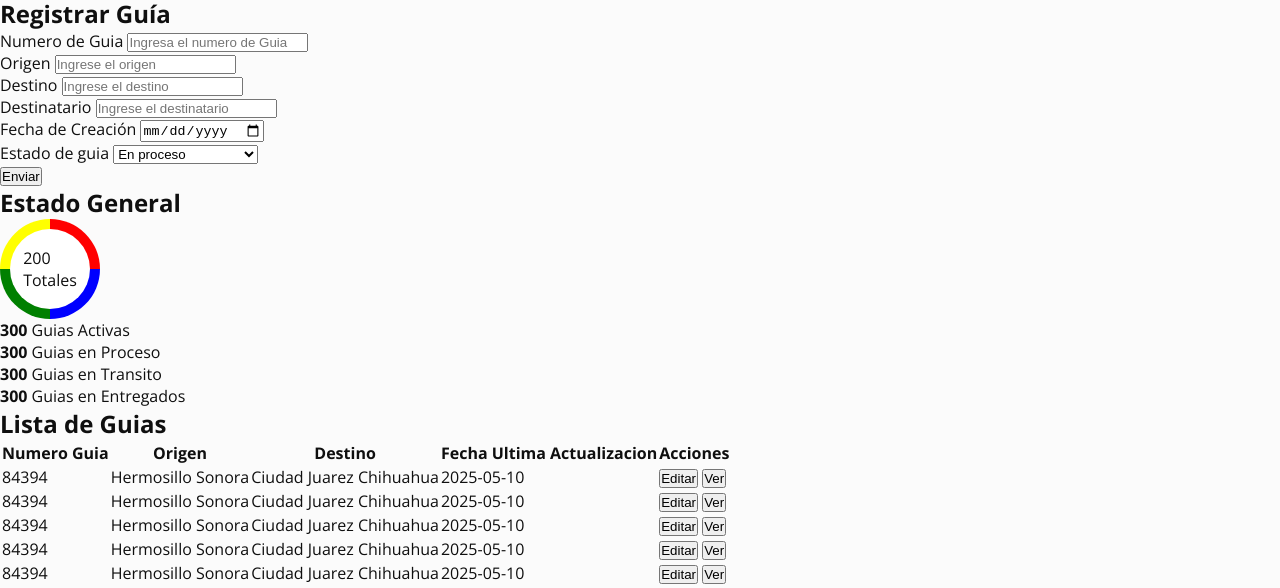
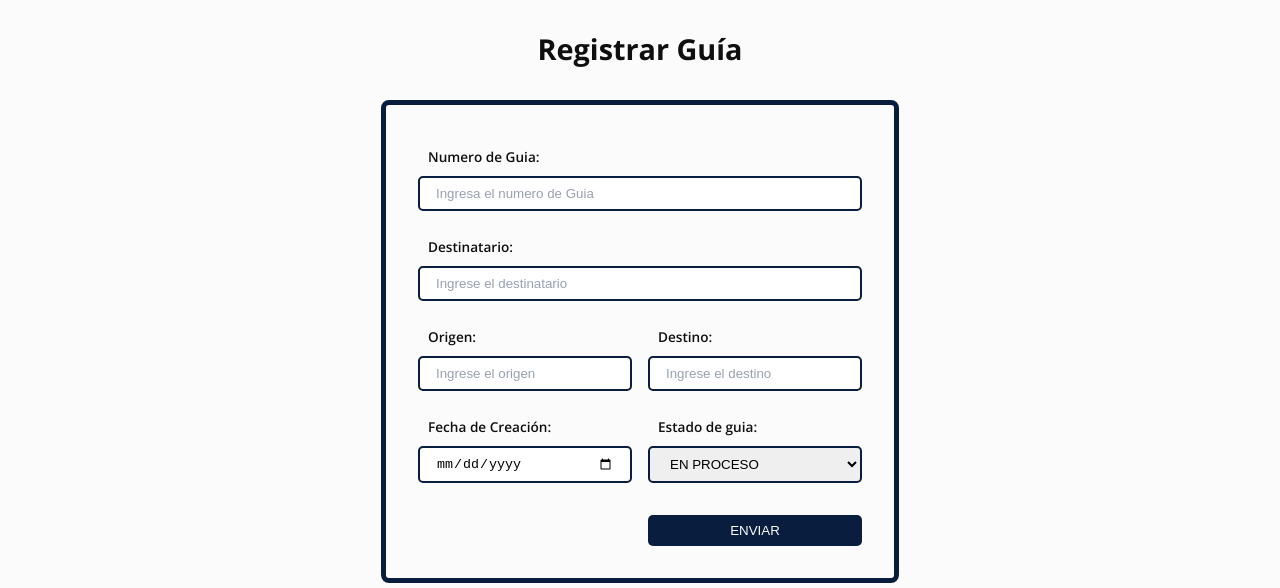
Before and after one commit to MLuisaGP/HoundExpress, a plain HTML site: page index.html in a window 1280 px wide. Shown: the part 129-717 px from the top of the page. Drawn offline with nearby package versions, Linux system fonts and the light colour scheme.

Commit message:
Listo el diseño de form

```diff
--- a/css/style.css
+++ b/css/style.css
@@ -7,10 +7,25 @@
     padding: 0;
     box-sizing: border-box;
 }
+h1,h2,h3{
+  text-align: center;
+}
+h1{
+  font-size: 1.8rem;
+}
+h2{
+  font-size: 1.5rem;
+}
+h3{
+  font-size: 1.2rem;
+}
 a{
   text-decoration: none;
-  font-size: 0.8rem;
+  font-size: 0.85rem;
   font-weight: 600;
+}
+img{
+  width: 100%;
 }
 body{
   font-family: "Open Sans", sans-serif;
@@ -18,6 +33,7 @@ body{
   color: #0f0f0f;
 
 }
+/* HEADER */
 .header{
   background-color: var(--color-primario-dark);
   display: flex;
@@ -62,9 +78,69 @@ body{
   color: var(--color-primario-light);
 }
 
-img{
-  width: 100%;
+/* MAIN__FORM */
+.main__form{
+  display: flex;
+  flex-direction: column;
+  align-items: center;
+  gap: 2rem;
+  margin: 2rem;
 }
+.main__form .container{
+  padding: 2rem;
+  border: 5px Solid var(--color-primario-dark);
+  border-radius: 0.5rem;
+}
+.form{
+  display: grid;
+  grid-template-columns: repeat(2,1fr);
+  gap: 1rem;
+}
+.form :last-child{
+  grid-column: 2/3;
+}
+.form :first-child, :nth-child(2){
+  grid-column: 1/3;
+}
+.form__input{
+  display: flex;
+  flex-direction: column;
+}
+.form__input label{
+  font-size: 0.85rem;
+  font-weight: 600;
+  padding: 10px;
+}
+input,select{
+  padding: 0.5rem 1rem;
+  border:none;
+  border-radius: 5px;
+  border:2px Solid var(--color-primario-dark);
+}
+
+select, option{
+  text-transform: uppercase;
+}
+
+input::placeholder{
+  color: #091e3f6b;
+}
+input[type="submit"]{
+  border: none;
+  margin-top: 1rem;
+  cursor: pointer;
+  background-color: var(--color-primario-dark);
+  color: #FBFBFB;
+  text-transform: uppercase;
+  transition: 300ms;
+}
+input[type="submit"]:hover{
+  background-color: var(--color-primario-light);
+  color: var(--color-primario-dark);
+  border: none;
+  font-weight: 700;
+}
+
 /* Ejemplo de circulo */
 .circle {
     width: 100px;
--- a/index.html
+++ b/index.html
@@ -31,29 +31,29 @@
         <article class="main__form">
             <h1>Registrar Guía</h1>
             <section class="container">
-                <form action="form">
+                <form class="form">
                     <div class="form__input">
-                        <label for="trakingId">Numero de Guia</label>
+                        <label for="trakingId">Numero de Guia:</label>
                         <input type="text" placeholder="Ingresa el numero de Guia" name="trakingId" required>
                     </div>
                     <div class="form__input">
-                        <label for="shippingOrigin">Origen</label>
+                        <label for="consignee">Destinatario:</label>
+                        <input type="text" placeholder="Ingrese el destinatario" name="consignee" required>
+                    </div>
+                    <div class="form__input">
+                        <label for="shippingOrigin">Origen:</label>
                         <input type="text" placeholder="Ingrese el origen" name="shippingOrigin" required>
                     </div>
                     <div class="form__input">
-                        <label for="shippingDestination">Destino</label>
+                        <label for="shippingDestination">Destino:</label>
                         <input type="text" placeholder="Ingrese el destino" name="shippingDestination" required>
                     </div>
                     <div class="form__input">
-                        <label for="consignee">Destinatario</label>
-                        <input type="text" placeholder="Ingrese el destinatario" name="consignee" required>
-                    </div>
-                    <div class="form__input">
-                        <label for="createDate">Fecha de Creación</label>
+                        <label for="createDate">Fecha de Creación:</label>
                         <input type="date" name="createDate" required>
                     </div>
                     <div class="form__input">
-                        <label for="trakingStatus">Estado de guia</label>
+                        <label for="trakingStatus">Estado de guia:</label>
                         <select name="trakingStatus" id="trakingStatus" required>
                             <option value="" select disabled>--Selecionar Status--</option>
                             <option value="processing">En proceso</option>
@@ -61,7 +61,9 @@
                             <option value="delivered">Entregado</option>
                         </select>
                     </div>
-                    <input type="submit" value="Enviar">
+                    <div class="form__input">
+                        <input type="submit" value="Enviar">
+                    </div>
                 </form>
             </section>
         </article>
```
